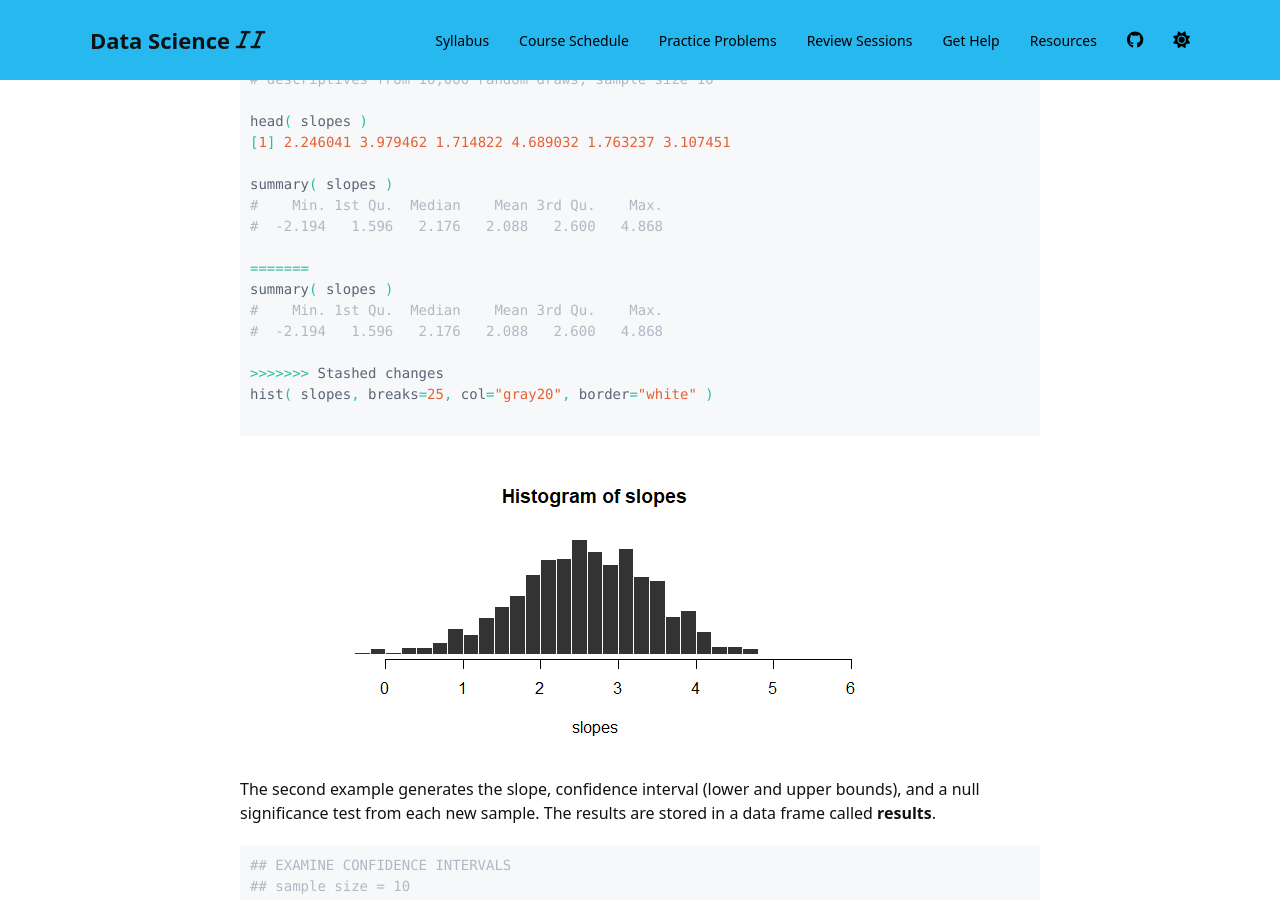
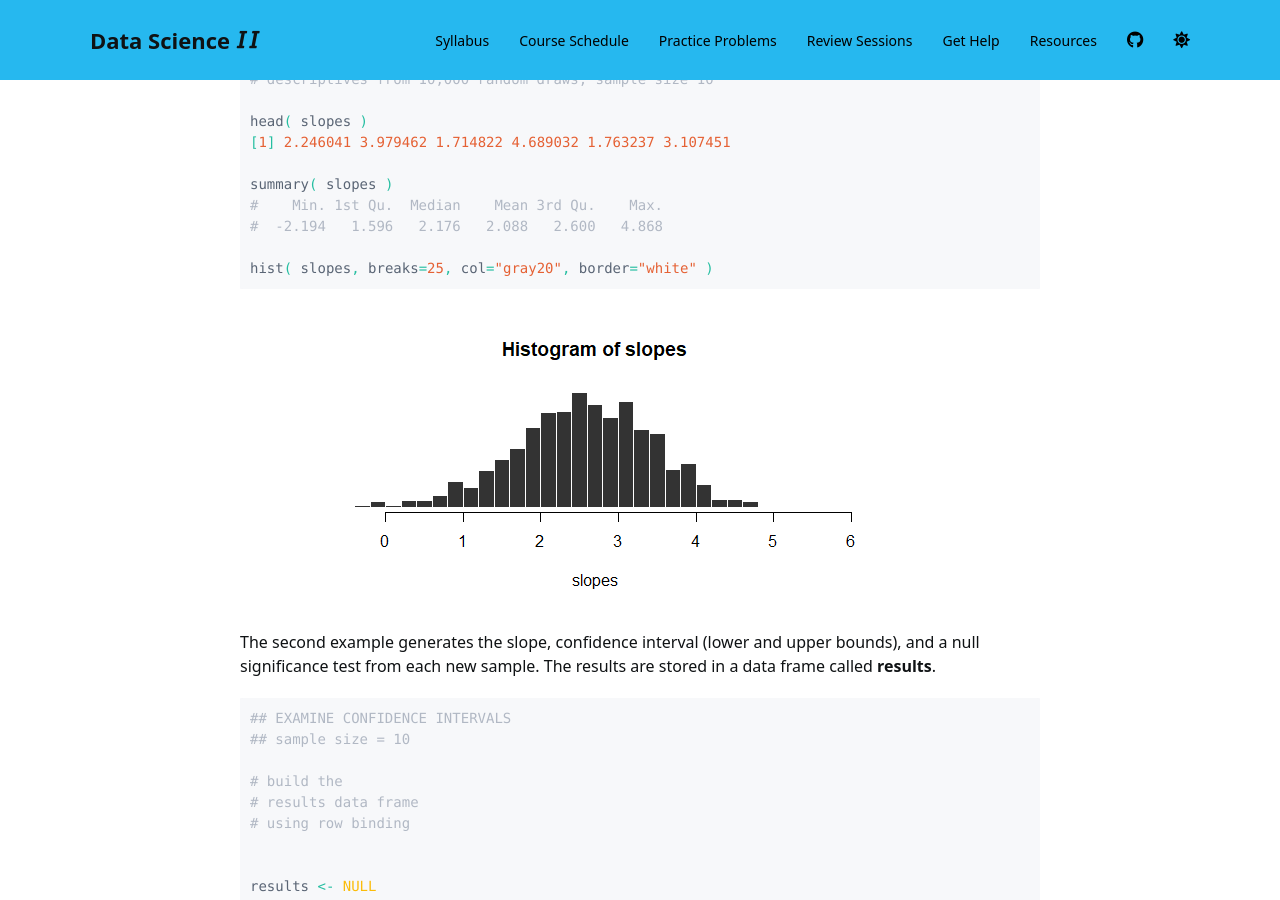
Before and after one commit to Watts-College/cpp-527-fall-2021, a Jekyll site: the page built from schedule.md, in a window 1280 px wide and 900 px high, scrolled down 17930 px. Built offline with Jekyll 4.4.1, drawn with Linux system fonts in a browser that asks for light colours; nearby versions of some CDN libraries; a script bundle is joined from its source files by our own code; library files that are not in the unit come from our copies; a style sheet for code colours, icons or effects is not loaded.

Commit message:
Update schedule.md

````diff
--- a/schedule.md
+++ b/schedule.md
@@ -741,14 +741,7 @@ summary( slopes )
 #    Min. 1st Qu.  Median    Mean 3rd Qu.    Max.
 #  -2.194   1.596   2.176   2.088   2.600   4.868
 
-=======
-summary( slopes )
-#    Min. 1st Qu.  Median    Mean 3rd Qu.    Max.
-#  -2.194   1.596   2.176   2.088   2.600   4.868
-
->>>>>>> Stashed changes
 hist( slopes, breaks=25, col="gray20", border="white" )
-
 ```
 
 ![](../lectures/figures/bootstrapped-sample-slopes.png)
````
